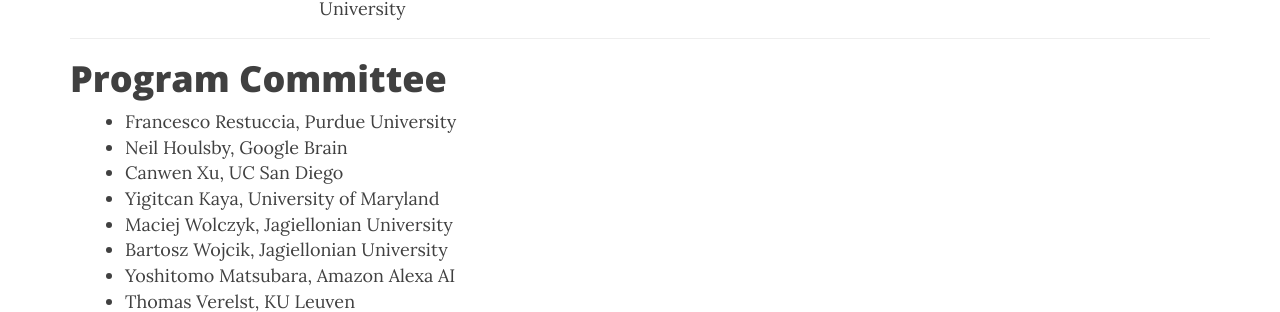
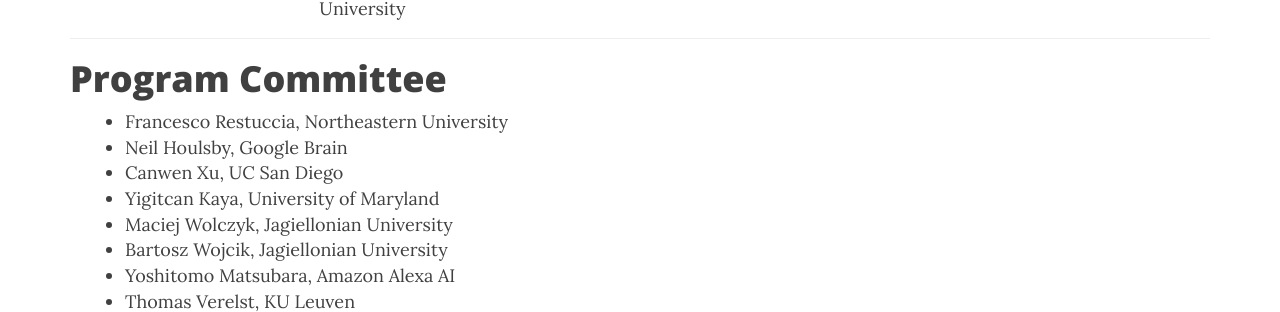
Before and after one commit to dynn-icml2022/dynn-icml2022.github.io, a Jekyll site: the page built from index.md, in a window 1280 px wide and 900 px high, scrolled down 2036 px. Shown: the part 210-522 px from the top of the window. Built offline with Jekyll 4.4.1, drawn with Linux system fonts in a browser that asks for light colours; nearby versions of some CDN libraries; some of the changed text lies outside the part shown.

Commit message:
affiliation fix

```diff
--- a/_data/pc.yml
+++ b/_data/pc.yml
@@ -1,5 +1,5 @@
 people: [
-"Francesco Restuccia, Purdue University",
+"Francesco Restuccia, Northeastern University",
 "Neil Houlsby, Google Brain",
 "Canwen Xu, UC San Diego",
 "Yigitcan Kaya, University of Maryland",
```
Also changed, not shown: index.md (+1 -1 lines).
